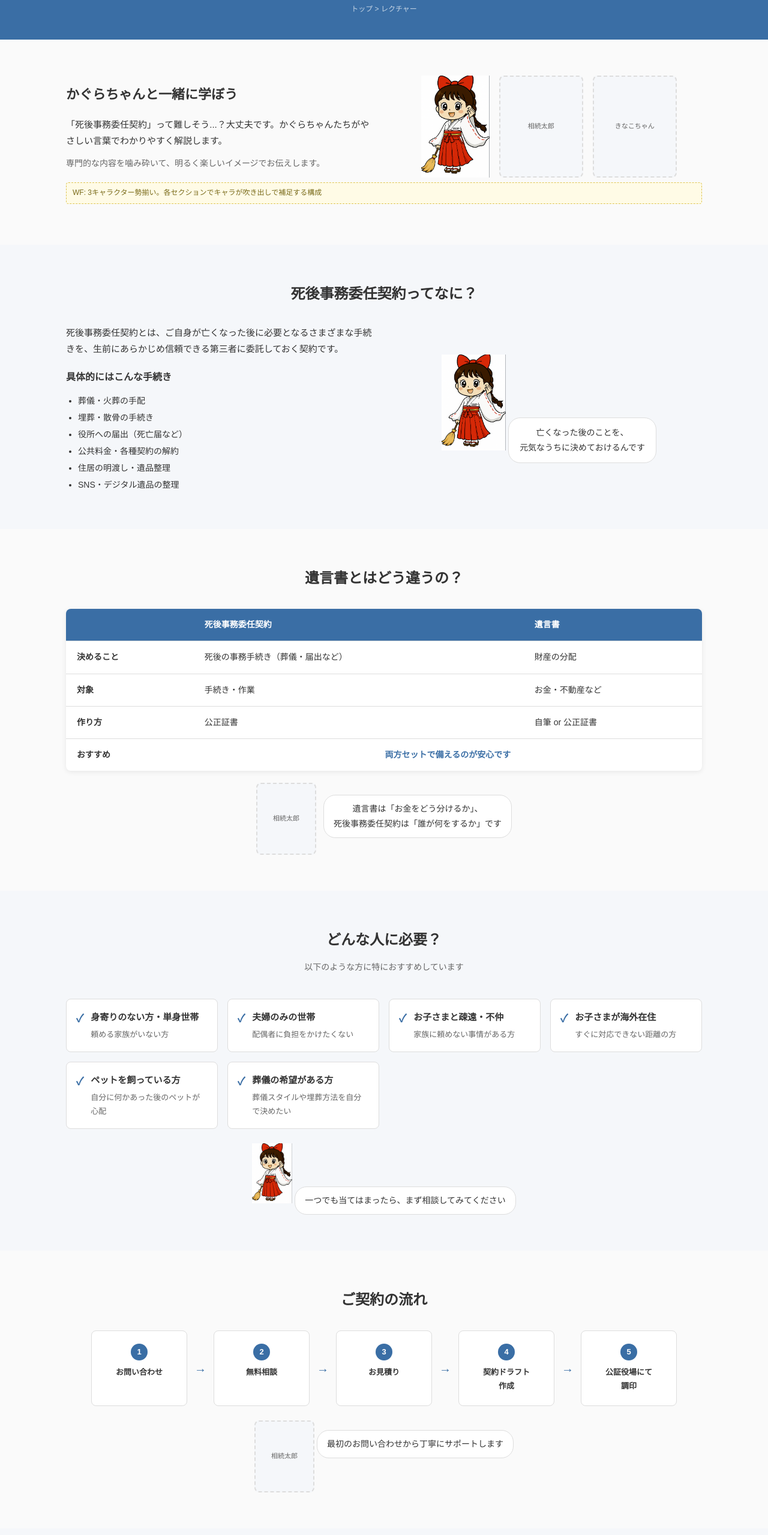
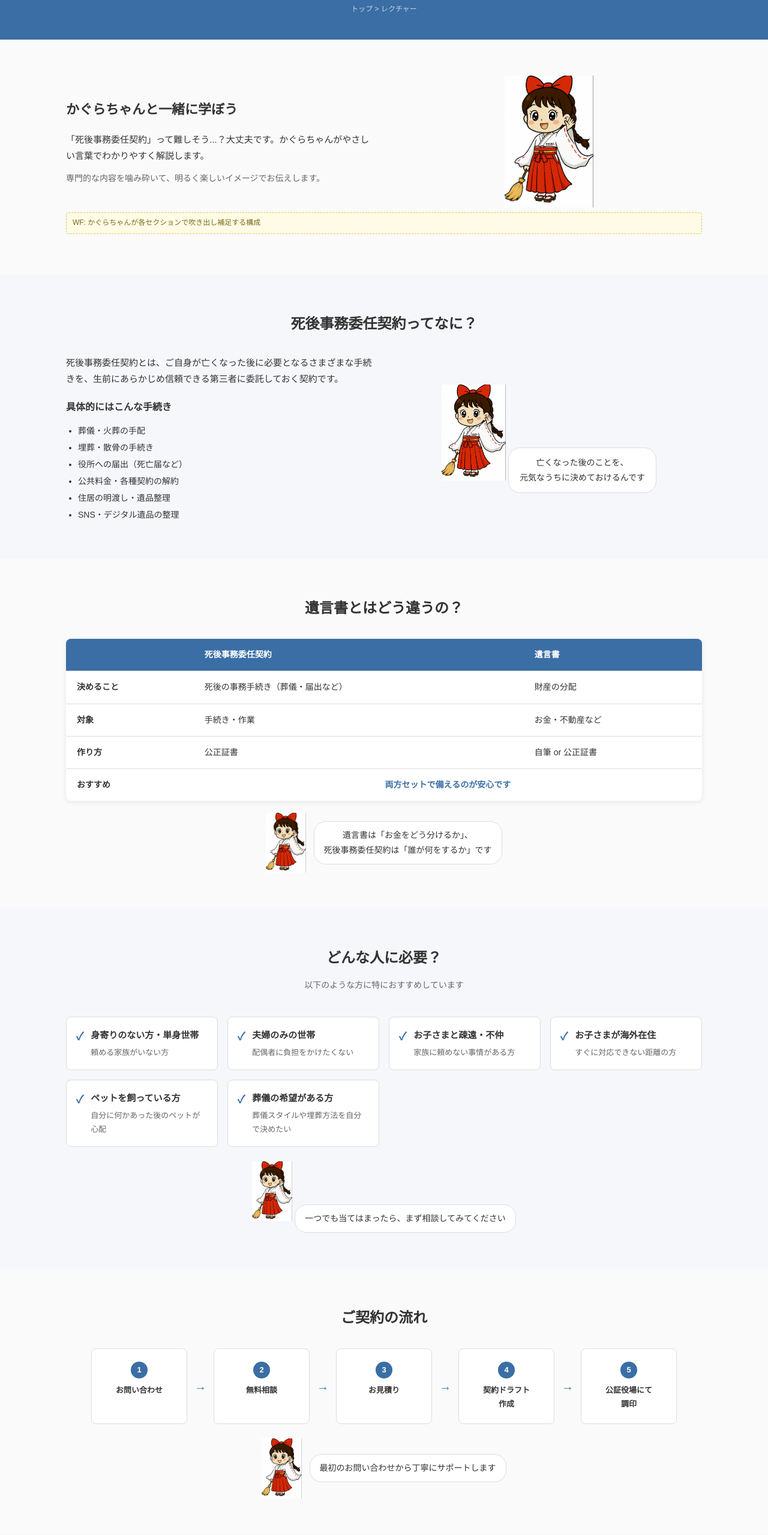
Before and after one commit to ryusei-ops/shigojumu-wireframe, a plain HTML site: page lecture.html in a window 1280 px wide. Shown: the part 161-2720 px from the top of the page at 60% size. Drawn offline with Linux system fonts and the light colour scheme.

Commit message:
キャラクターをかぐらちゃんのみに統一（相続太郎・きなこちゃん削除）

```diff
--- a/lecture.html
+++ b/lecture.html
@@ -29,16 +29,14 @@
     <div class="two-col">
       <div>
         <h2 style="font-size:22px;margin-bottom:16px;">かぐらちゃんと一緒に学ぼう</h2>
-        <p>「死後事務委任契約」って難しそう...？大丈夫です。かぐらちゃんたちがやさしい言葉でわかりやすく解説します。</p>
+        <p>「死後事務委任契約」って難しそう...？大丈夫です。かぐらちゃんがやさしい言葉でわかりやすく解説します。</p>
         <p style="margin-top:12px;font-size:14px;color:#666;">専門的な内容を噛み砕いて、明るく楽しいイメージでお伝えします。</p>
       </div>
-      <div style="display:flex;gap:16px;justify-content:center;align-items:flex-end;">
-        <img src="images/kagura.png" alt="かぐらちゃん" style="height:170px;">
-        <div class="character-placeholder character-placeholder--large">相続太郎</div>
-        <div class="character-placeholder character-placeholder--large">きなこちゃん</div>
+      <div style="display:flex;justify-content:center;">
+        <img src="images/kagura.png" alt="かぐらちゃん" style="height:220px;">
       </div>
     </div>
-    <div class="wf-note">WF: 3キャラクター勢揃い。各セクションでキャラが吹き出しで補足する構成</div>
+    <div class="wf-note">WF: かぐらちゃんが各セクションで吹き出し補足する構成</div>
   </div>
 </section>
 
@@ -86,8 +84,8 @@
         </tbody>
       </table>
       <div style="text-align:center;margin-top:16px;">
-        <div class="character-placeholder" style="display:inline-flex;margin-right:8px;">相続太郎</div>
-        <span style="background:#fff;display:inline-block;padding:10px 16px;border-radius:20px;border:1px solid var(--color-border);font-size:14px;vertical-align:top;margin-top:20px;">遺言書は「お金をどう分けるか」、<br>死後事務委任契約は「誰が何をするか」です</span>
+        <img src="images/kagura.png" alt="かぐらちゃん" style="height:100px;vertical-align:middle;">
+        <span style="background:#fff;display:inline-block;padding:10px 16px;border-radius:20px;border:1px solid var(--color-border);font-size:14px;vertical-align:middle;margin-left:8px;">遺言書は「お金をどう分けるか」、<br>死後事務委任契約は「誰が何をするか」です</span>
       </div>
     </div>
   </div>
@@ -129,8 +127,8 @@
       <div class="flow-step"><div class="step-num">5</div><h4>公証役場にて<br>調印</h4></div>
     </div>
     <div style="text-align:center;margin-top:24px;">
-      <div class="character-placeholder" style="display:inline-flex;">相続太郎</div>
-      <span style="background:#fff;display:inline-block;padding:10px 16px;border-radius:20px;border:1px solid var(--color-border);font-size:14px;vertical-align:top;margin-top:16px;">最初のお問い合わせから丁寧にサポートします</span>
+      <img src="images/kagura.png" alt="かぐらちゃん" style="height:100px;vertical-align:middle;">
+      <span style="background:#fff;display:inline-block;padding:10px 16px;border-radius:20px;border:1px solid var(--color-border);font-size:14px;vertical-align:middle;margin-left:8px;">最初のお問い合わせから丁寧にサポートします</span>
     </div>
   </div>
 </section>
```
Also changed, not shown: about-shigojumu.html (+5 -5 lines), index.html (+1 -1 lines), pet-trust.html (+1 -1 lines), qa.html (+2 -2 lines).
